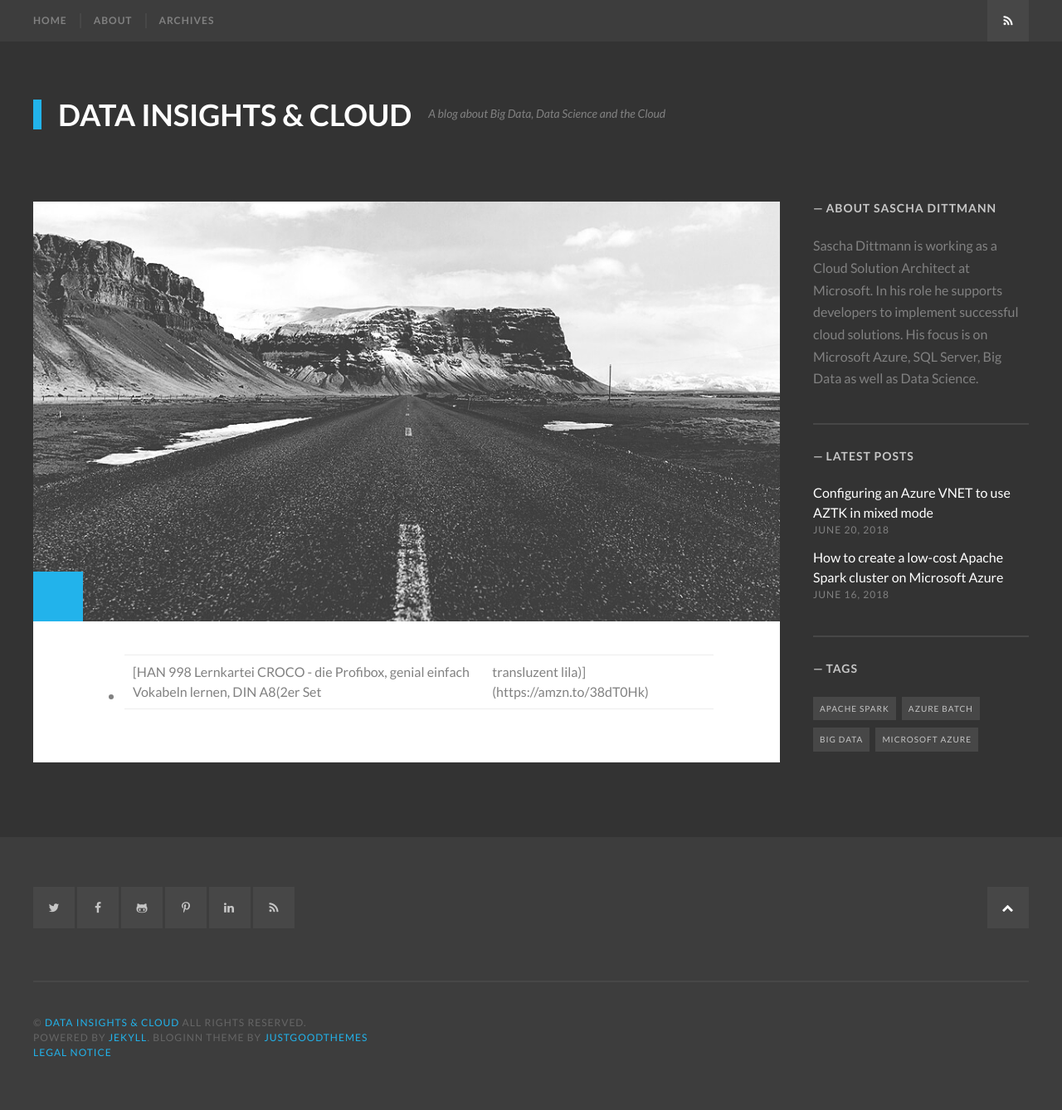
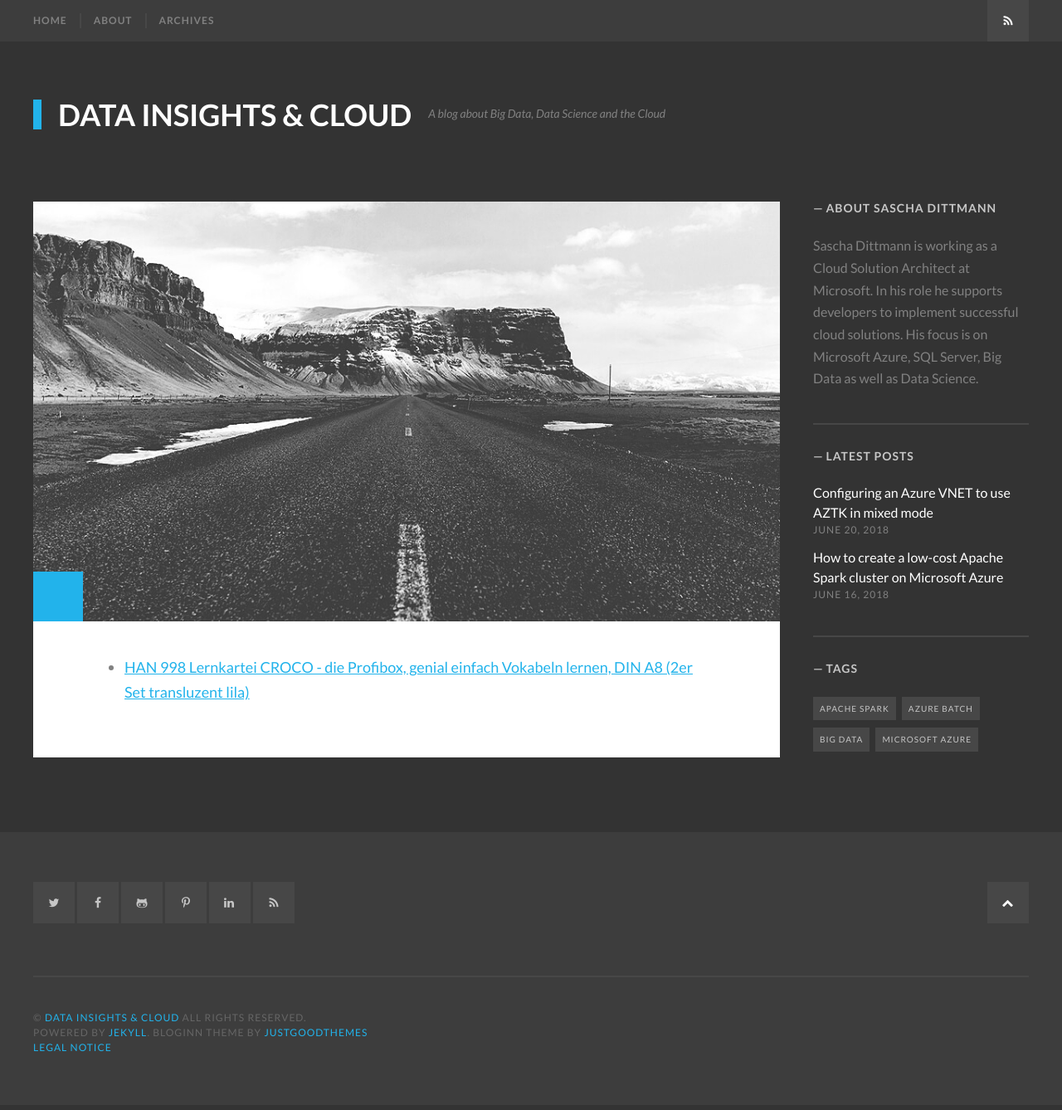
Before and after one commit to SaschaDittmann/datainsightsblog, a Jekyll site: the page built from recommended/hp.md, in a window 1280 px wide. Shown: the whole page at 83% size. Built offline with Jekyll 4.4.1, drawn with Linux system fonts in a browser that asks for light colours; some web fonts are replaced; a script that is not in the unit is left out.

Commit message:
Update hp.md

```diff
--- a/recommended/hp.md
+++ b/recommended/hp.md
@@ -4,4 +4,4 @@ permalink: /recommended/hp.html
 banner_image: 404.jpg
 ---
 
-* [HAN 998 Lernkartei CROCO - die Profibox, genial einfach Vokabeln lernen, DIN A8(2er Set | transluzent lila)](https://amzn.to/38dT0Hk)
+* [HAN 998 Lernkartei CROCO - die Profibox, genial einfach Vokabeln lernen, DIN A8 (2er Set transluzent lila)](https://amzn.to/38dT0Hk)
```
